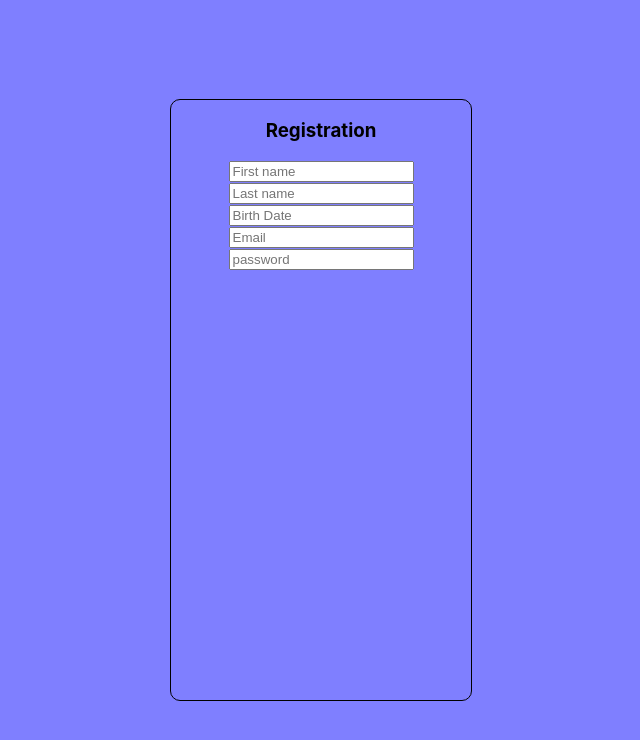
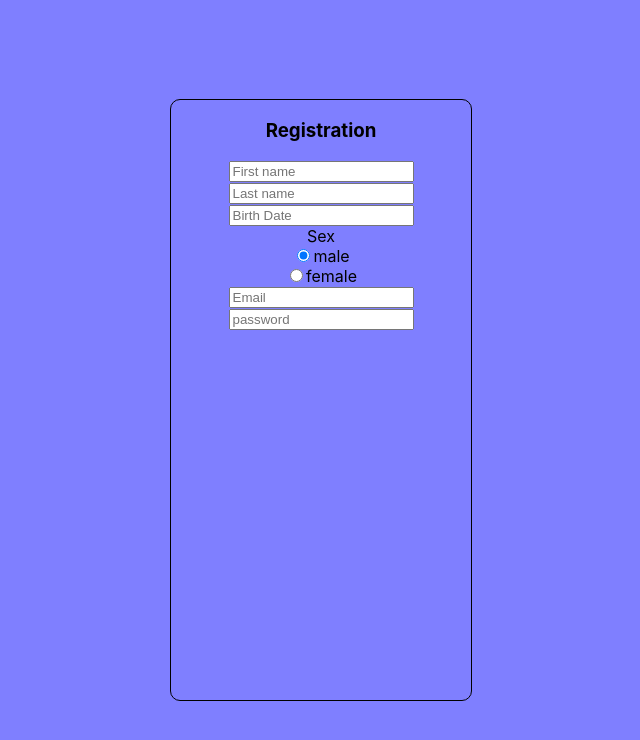
Before and after one commit to SaulReznik/team-builder, a React (Create React App) app: page /registration in a window 1280 px wide. Shown: the top 740 px of the page, without its empty margins (319-959 px from the left). Built offline with nearby package versions, Linux system fonts and the light colour scheme.

Commit message:
implemented radio button

```diff
--- a/src/components/Registration.js
+++ b/src/components/Registration.js
@@ -9,7 +9,10 @@ class Registration extends React.Component {
             firstname: '',
             lastname: '',
             birthdate: '',
-            sex: ['male', 'female'],
+            sex: {
+                selected: 'male',
+                options: ['male', 'female']
+            },
             avatarUrl: '',
             jsExperience: 0,
             reactExperience: 0,
@@ -41,6 +44,20 @@ class Registration extends React.Component {
 
         this.setState({ fields, fieldErrors });
     };
+
+    onGenderSelect = e => {
+        e.persist();
+
+        this.setState(prevState => ({
+            fields: {
+                ...prevState.fields,
+                sex: {
+                    ...prevState.fields.sex,
+                    selected: e.target.value,
+                }
+            }
+        }))
+    }
 
     validate = () => {
         const { fields, fieldErrors } = this.state;
@@ -85,6 +102,21 @@ class Registration extends React.Component {
                         validate={val => (isEmail(val) ? false : 'Birth Date Required')} //[TEMP]
                     />
 
+                    <span>Sex</span>
+                    {
+                        this.state.fields.sex.options.map((item, index) => (
+                            <FormField
+                                key={index}
+                                type='radio'
+                                name='sex'
+                                label={item}
+                                value={item}
+                                onGenderSelect={this.onGenderSelect}
+                                isSelected={this.state.fields.sex.selected === item}
+                            />
+                        ))
+                    }
+
                     <FormField
                         placeholder='Email'
                         name='email'
--- a/src/components/UI/FormField.js
+++ b/src/components/UI/FormField.js
@@ -42,6 +42,19 @@ class FormField extends React.Component {
                         <label>{this.props.label}</label>
                     </div>
                 )
+            case 'radio':
+                return (
+                    <div>
+                        <input
+                            name={this.props.name}
+                            value={this.state.value}
+                            onChange={e => this.props.onGenderSelect(e)}
+                            type='radio'
+                            checked={this.props.isSelected}
+                        />
+                        <label>{this.props.label}</label>
+                    </div>
+                )
             default:
                 return (
                     <input
```
